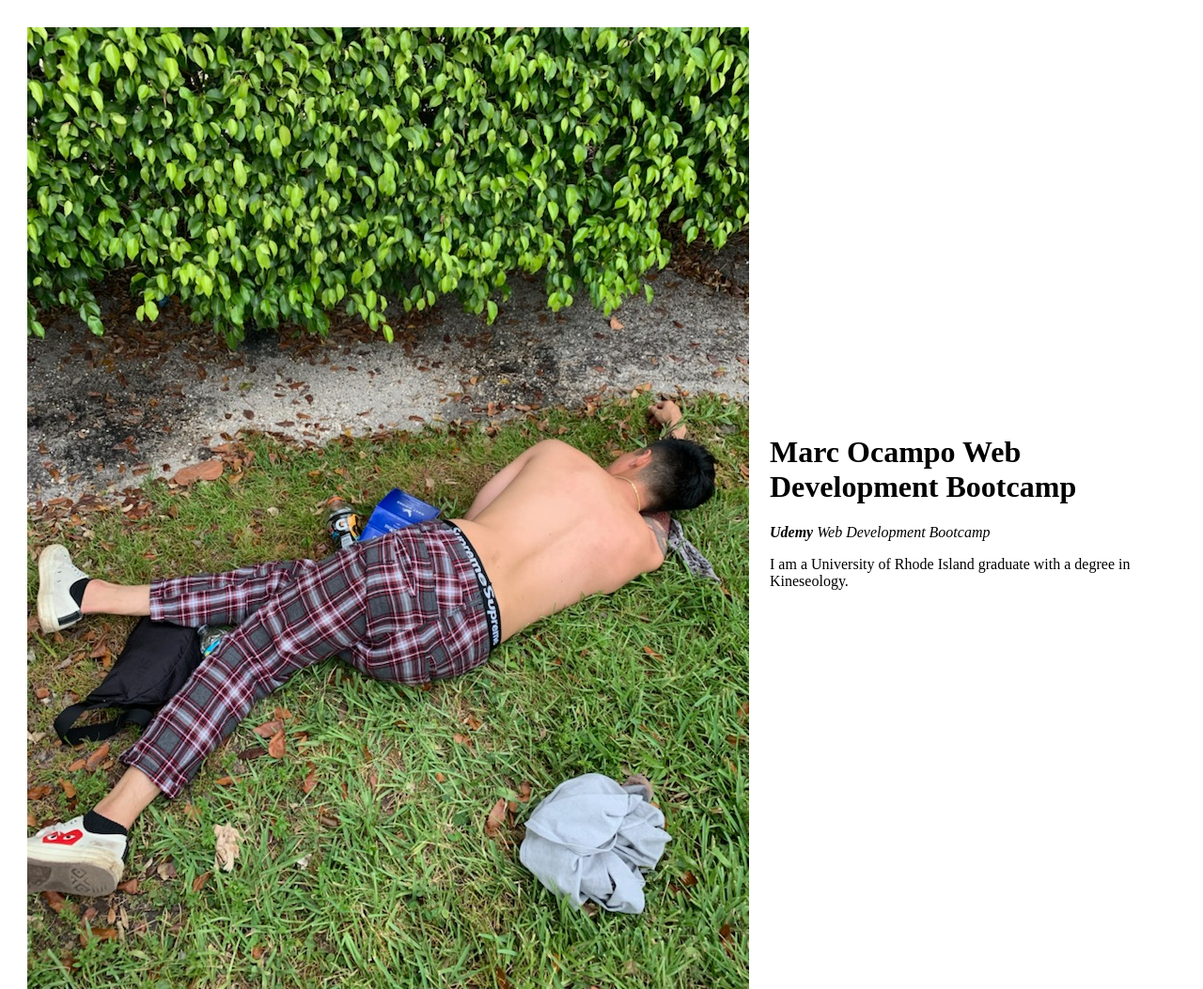
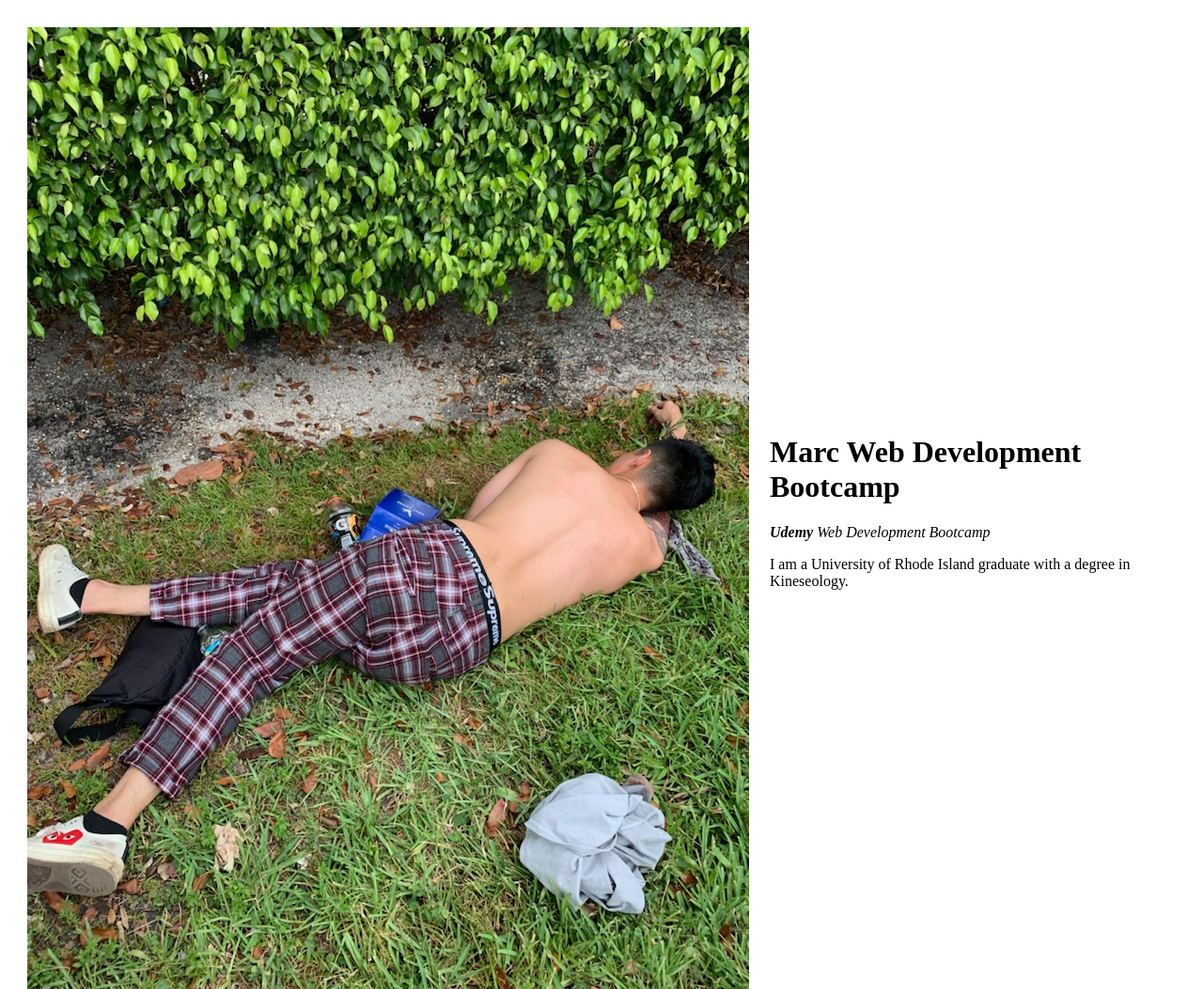
Before and after one commit to Midnightsnvck/cv, a plain HTML site: page index.html in a window 1280 px wide. Shown: the top 1053 px of the page at 94% size. Drawn offline with Linux system fonts and the light colour scheme; files whose address does not match are found by name.

Commit message:
Update index.html

```diff
--- a/index.html
+++ b/index.html
@@ -10,7 +10,7 @@
     <table cellspacing="20">
       <tr>
         <td><img src="pictures/IMG_2318.jpg" alt="Marc profile picture"></td>
-        <td><h1>Marc Ocampo Web Development Bootcamp</h1>
+        <td><h1>Marc Web Development Bootcamp</h1>
         <p><em><strong>Udemy</strong> Web Development Bootcamp</em></p>
         <p>I am a University of Rhode Island graduate with a degree in Kineseology.</p></td>
       </tr>
```
